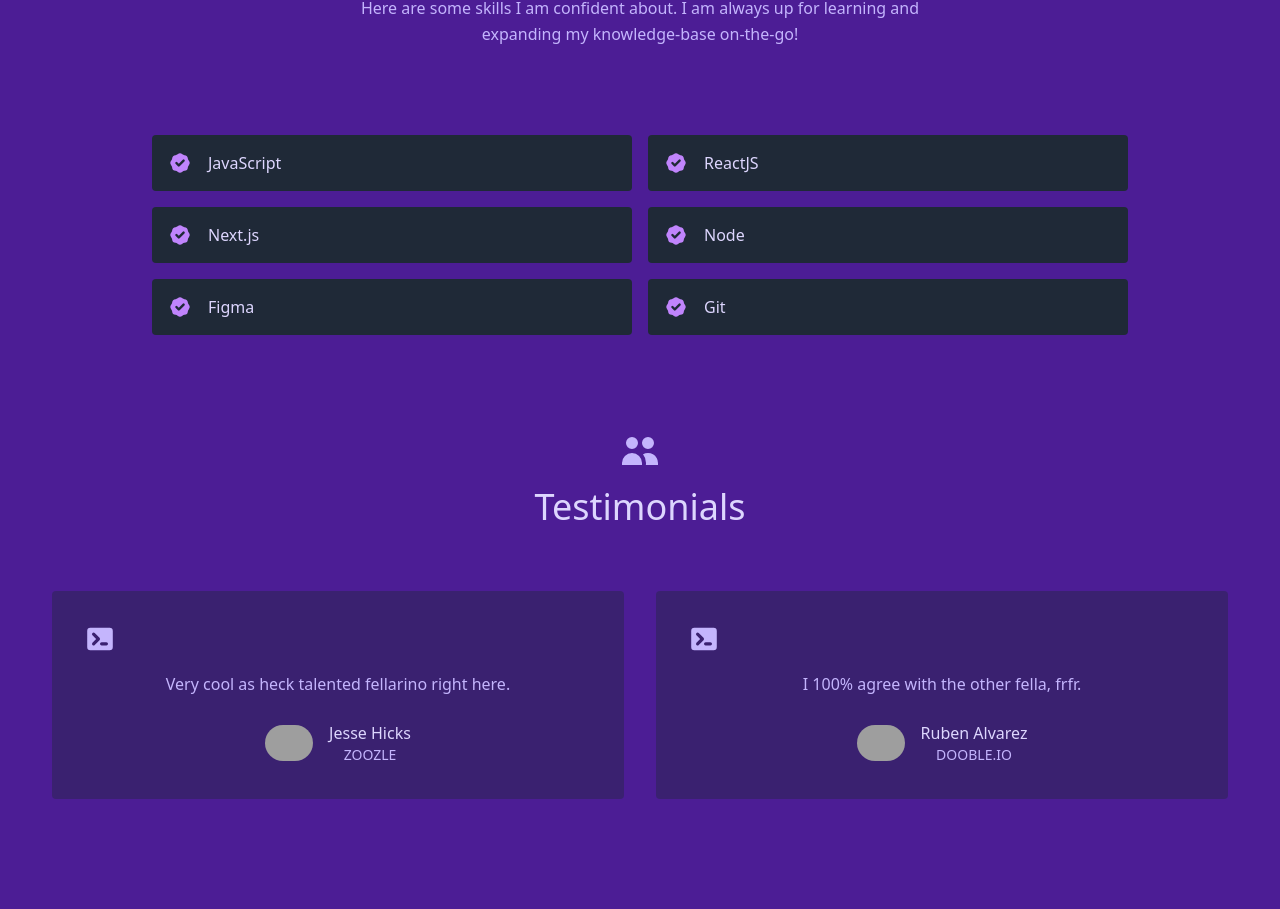
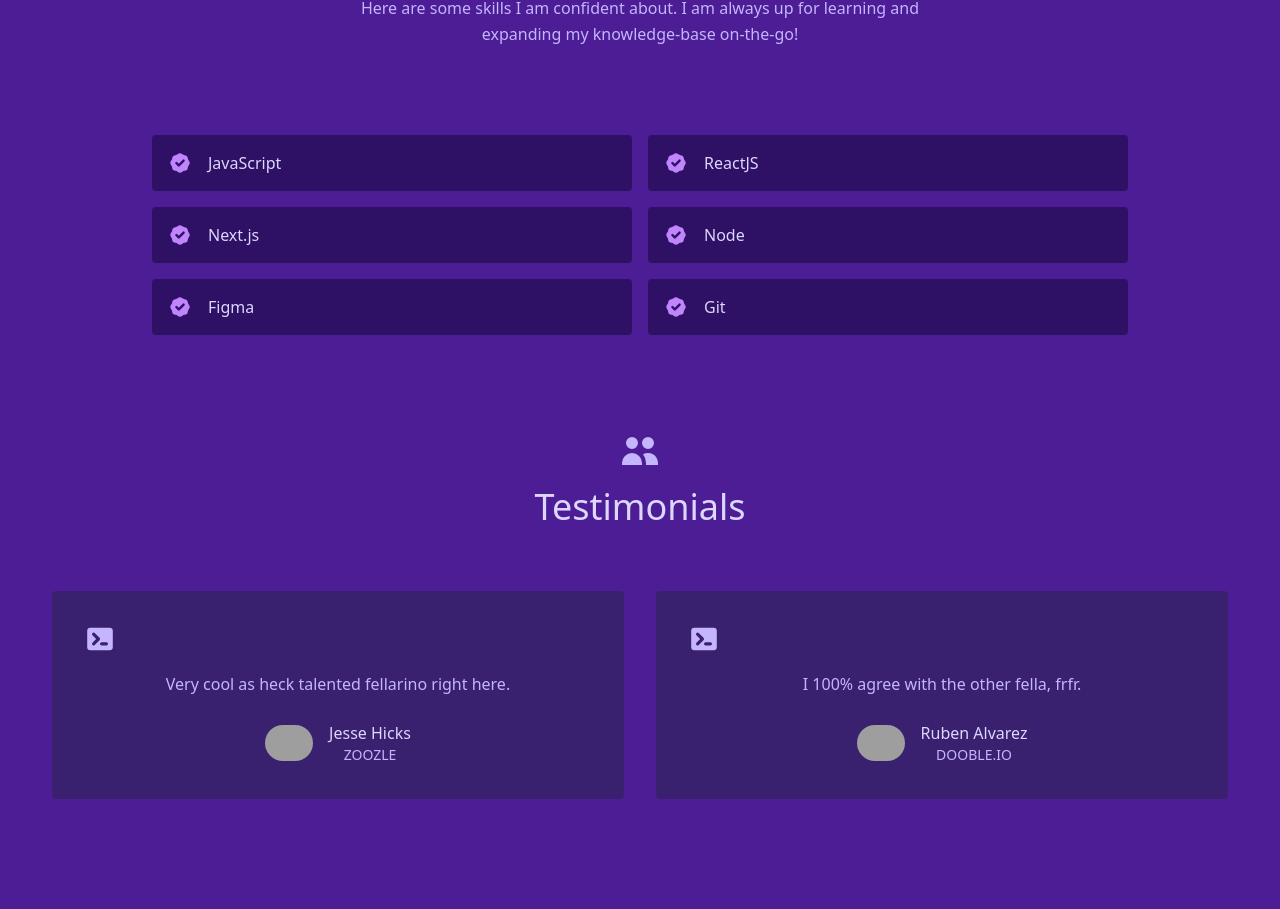
Before and after one commit to AnanyaNunDesai/ananya-nun-desai, a React (Create React App) app: page / in a window 1280 px wide. Shown: the part 1514-2423 px from the top of the page. Built offline with nearby package versions, Linux system fonts and the light colour scheme; grey boxes are pictures that could not be loaded.

Commit message:
Edited Skills Colors

```diff
--- a/src/components/Skills.js
+++ b/src/components/Skills.js
@@ -18,7 +18,7 @@ const Skills = () => {
                 <div className="flex flex-wrap lg:w-4/5 sm:mx-auto sm:mb-2 -mx-2">
                     {skills.map((skill) => (
                         <div key={skill} className="p-2 sm:w-1/2 w-full">
-                            <div className="bg-gray-800 rounded flex p-4 h-full items-center">
+                            <div className="bg-violet-950 rounded flex p-4 h-full items-center">
                                 <BadgeCheckIcon className="text-purple-400 w-6 h-6 flex-shrink-0 mr-4" />
                                 <span className="title-font font-medium text-violet-200">
                                     {skill}
```
